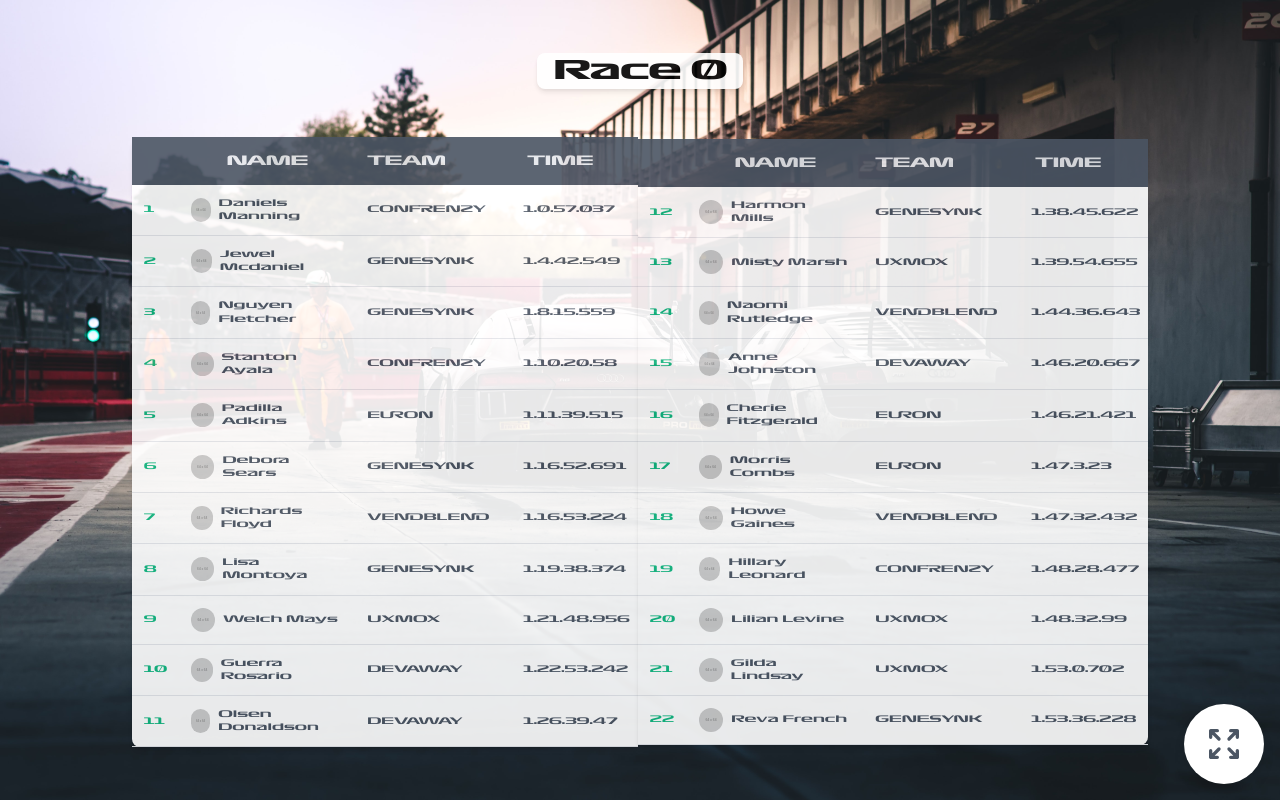
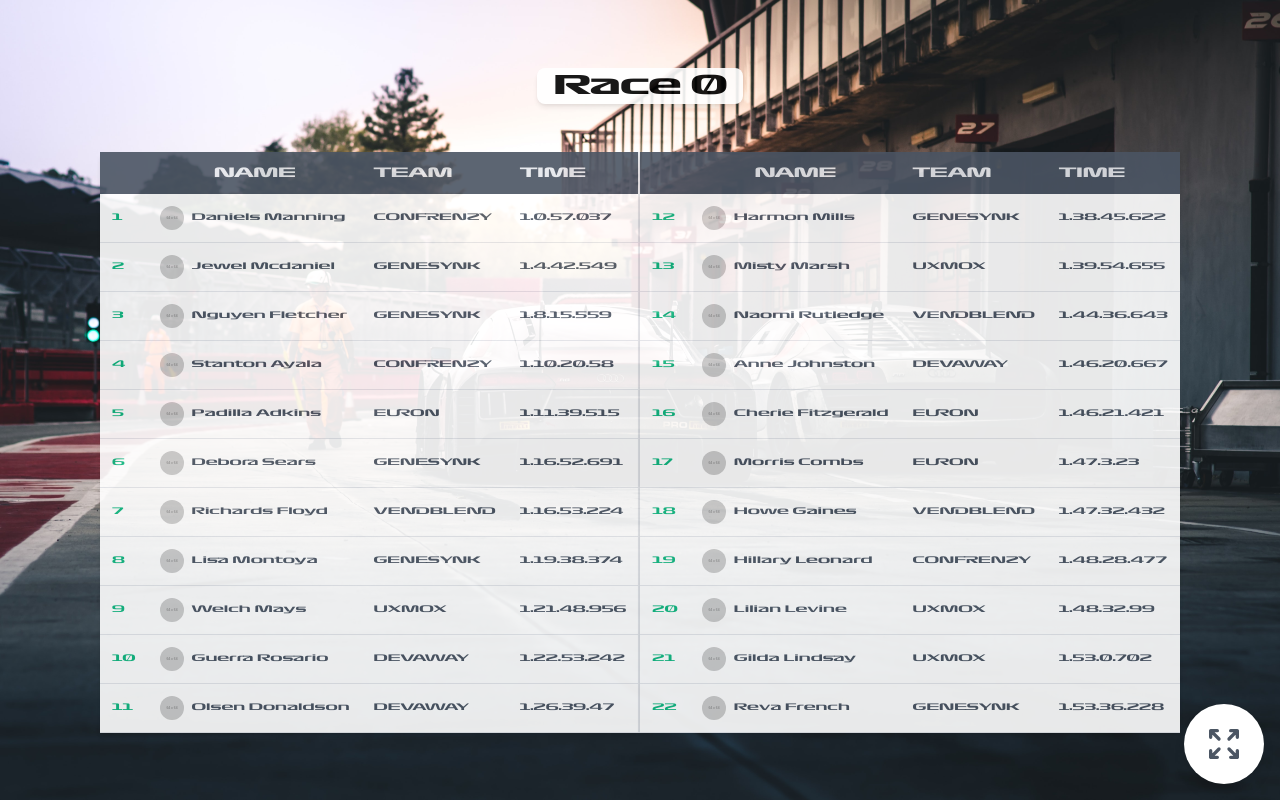
Before and after one commit to aljacket/devaway-app, a Vue app: page / in a window 1280 px wide. Built offline with nearby package versions, Linux system fonts and the light colour scheme.

Commit message:
refactor race code

```diff
--- a/src/components/Race.vue
+++ b/src/components/Race.vue
@@ -5,20 +5,27 @@
                 {{ ix < 0 ? `Driver Standings` : `Race ${index}` }}
             </div>
             <div class="w-full flex items-center justify-center">
-                <div class="bg-white shadow-md rounded-l-lg my-6 opacity-90">
-                    <table class="min-w-max w-full table-auto">
+                <div
+                    v-for="sideDirvers, index in sortedDrivers"
+                    :key="index"
+                    class="bg-white shadow-md  my-6 opacity-90"
+                >
+                    <table
+                        class="w-full table-auto"
+                        :class="[index === 0 ? 'border-r-2': '']"
+                    >
                         <thead>
-                            <tr class="bg-gray-600 h-12 text-gray-200 uppercase text-ms">
-                                <th class="py-3 px-3 text-center"></th>
-                                <th class="py-3 px-3 text-center">Name</th>
-                                <th class="py-3 px-3 text-left">Team</th>
-                                <th class="py-3 px-3 text-left">Time</th>
+                            <tr class="bg-gray-600 h-auto text-gray-200 uppercase text-ms">
+                                <th class="p-3 text-center"></th>
+                                <th class="p-3 text-center">Name</th>
+                                <th class="p-3 text-left">Team</th>
+                                <th class="p-3 text-left">Time</th>
                             </tr>
                         </thead>
                         <tbody class="text-gray-600 text-xs font-light">
-                            <tr v-for="driver, index in leftSide" :key="driver._id" class="h-11 border-b border-gray-200 hover:bg-gray-100">
-                                <td class="py-3 px-3 text-left text-green-500">{{ index+1 }}</td>
-                                <td class="py-3 px-3 w-44 text-left">
+                            <tr v-for="driver, i in sideDirvers" :key="driver._id" class="h-auto border-b border-gray-200 hover:bg-gray-100">
+                                <td class="p-3 text-left text-green-500">{{ index === 0 ? i+1 : i+1+sortedDrivers[0].length }}</td>
+                                <td class="p-3 w-auto text-left">
                                     <div class="flex items-center">
                                         <div class="mr-2">
                                             <img class="w-6 h-6 rounded-full" :src="driver.picture"/>
@@ -26,45 +33,12 @@
                                         <span>{{driver.name}}</span>
                                     </div>
                                 </td>
-                                <td class="py-3 px-3 w-40 text-left">
+                                <td class="p-3 w-auto text-left">
                                     <div class="flex items-center">
                                         <span>{{driver.team}}</span>
                                     </div>
                                 </td>
-                                <td class="py-3 px-2 w-28 text-left">
-                                    {{ ix < 0 ? formattedHours(driver.total) : driver.races[ix].time }}
-                                </td>
-                            </tr>
-                        </tbody>
-                    </table>
-                </div>
-                <div class="bg-white shadow-md rounded-r-lg my-6 opacity-90">
-                    <table class="min-w-max w-full table-auto">
-                        <thead>
-                            <tr class="bg-gray-600 h-12 text-gray-200 uppercase text-ms">
-                                <th class="py-3 px-3 text-center"></th>
-                                <th class="py-3 px-3 text-center">Name</th>
-                                <th class="py-3 px-3 text-left">Team</th>
-                                <th class="py-3 px-3 text-left">Time</th>
-                            </tr>
-                        </thead>
-                        <tbody class="text-gray-600 text-xs font-light">
-                            <tr v-for="driver, index in rightSide" :key="driver._id" class="h-11 border-b border-gray-200 hover:bg-gray-100">
-                                <td class="py-3 px-3 text-left text-green-500">{{ index+1+leftSide.length }}</td>
-                                <td class="py-3 px-3 w-44 text-left">
-                                    <div class="flex items-center">
-                                        <div class="mr-2">
-                                            <img class="w-6 h-6 rounded-full" :src="driver.picture"/>
-                                        </div>
-                                        <span>{{driver.name}}</span>
-                                    </div>
-                                </td>
-                                <td class="py-3 px-3 w-40 text-left">
-                                    <div class="flex items-center">
-                                        <span>{{driver.team}}</span>
-                                    </div>
-                                </td>
-                                <td class="py-3 px-2 w-28 text-left">
+                                <td class="p-3 w-auto text-left">
                                     {{ ix < 0 ? formattedHours(driver.total) : driver.races[ix].time }}
                                 </td>
                             </tr>
@@ -109,16 +83,11 @@
             if(ix.value < 0) {
                 sortedRaces.value = formattedRaces.value.sort(function (a, b){return a.total-b.total})
             } else {
-                sortedRaces.value = formattedRaces.value.sort(function (a, b){return toTimestamp(a.races[ix.value].time)-toTimestamp(b.races[ix.value].time)})
-            }
-
-            if(ix.value >= 0) {
+                sortedRaces.value = formattedRaces.value.sort(function (a, b){return toTimestamp(a.races[ix.value].time)-toTimestamp(b.races[ix.value].time)});
                 sortedRaces.value.map((sortDriver, i) => {
                     sortDriver.races[ix.value].position = i+1;
-                    // console.log('sort driver: ', sortDriver);
                     return sortDriver;
                 })
-
             }
 
             const leftSide = computed(() => {
@@ -129,13 +98,13 @@
                 return sortedRaces.value.splice(-half_length.value);
             });
 
+            const sortedDrivers = [leftSide.value, rightSide.value];
 
             return {
                 ix,
                 drivers,
-                leftSide,
-                rightSide,
-                formattedHours
+                formattedHours,
+                sortedDrivers
             }
         }
     }
--- a/src/views/Home.vue
+++ b/src/views/Home.vue
@@ -53,7 +53,7 @@ import ArrowExpand from '@/assets/icon/arrowExpand.vue';
             Race,
             Swiper,
             SwiperSlide,
-                ArrowExpand,
+            ArrowExpand,
         },
         setup() {
             const isFull = ref(false);
```
